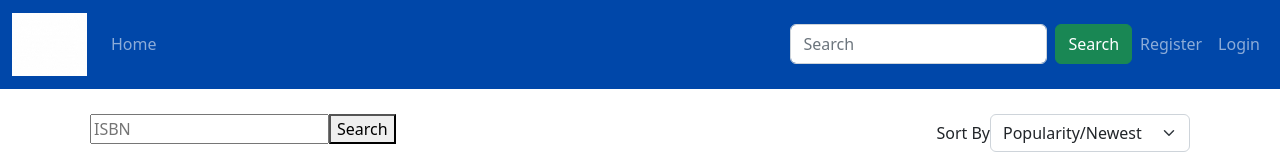
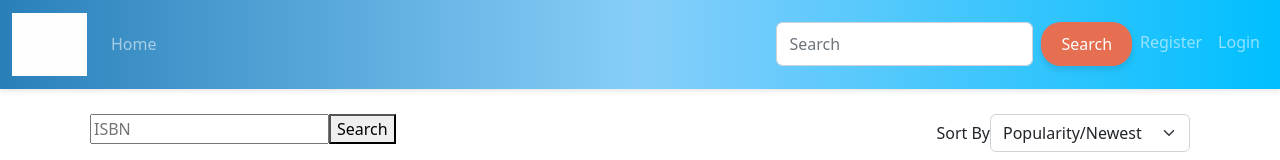
Before and after one commit to Purodhika/COMP313-003-Team-2-F23, a React (Create React App) app in the folder bookepedia-frontend-main/: page / in a window 1280 px wide. Shown: the top 160 px of the page. Built offline with nearby package versions, Linux system fonts and the light colour scheme; no server answers.

Commit message:
Updating the NavBar

```diff
--- a/bookepedia-frontend-main/src/components/NavBar.js
+++ b/bookepedia-frontend-main/src/components/NavBar.js
@@ -8,11 +8,9 @@ import { useNavigate } from "react-router-dom";
 
 import React from "react";
 import accountContext from "./userAccounts/accountContext";
-//import NavDropdown from "react-bootstrap/NavDropdown";
-
 import logo from "./media/bookepedia.gif";
 
-function NavBar(props) {
+function NavBar() {
   let navigate = useNavigate();
   const { loggedIn, setLoggedIn, userType, setUserType, setUserEmail } =
     React.useContext(accountContext);
@@ -29,7 +27,10 @@ function NavBar(props) {
       fixed="top"
       variant="dark"
       expand="lg"
-      style={{ background: "#0047a9" }}
+      style={{
+        background: "linear-gradient(to right, #2980B9, #87CEFA, #00BFFF)",
+        boxShadow: "0px 2px 5px rgba(0, 0, 0, 0.1)",
+      }}
     >
       <Container fluid>
         <Navbar.Brand>
@@ -39,6 +40,7 @@ function NavBar(props) {
               src={logo}
               width="75"
               className="d-inline-block align-top"
+              style={{ background: "#008000" }}
             />
           </LinkContainer>
         </Navbar.Brand>
@@ -51,18 +53,18 @@ function NavBar(props) {
             navbarScroll
           >
             <LinkContainer to="home">
-              <Nav.Link>Home</Nav.Link>
+              <Nav.Link style={{ transition: "color 0.3s" }}>Home</Nav.Link>
             </LinkContainer>
             {userType === "ADMIN" && loggedIn ? (
               <LinkContainer to="listings">
-                <Nav.Link>All Listings</Nav.Link>
+                <Nav.Link style={{ transition: "color 0.3s" }}>All Listings</Nav.Link>
               </LinkContainer>
             ) : (
               <div></div>
             )}
             {userType === "USER" && loggedIn ? (
               <LinkContainer to="listings">
-                <Nav.Link>Your Listings</Nav.Link>
+                <Nav.Link style={{ transition: "color 0.3s" }}>Your Listings</Nav.Link>
               </LinkContainer>
             ) : (
               <div></div>
@@ -70,13 +72,12 @@ function NavBar(props) {
 
             {userType === "USER" && loggedIn ? (
               <LinkContainer to="your-orders">
-                <Nav.Link>Your Orders</Nav.Link>
+                <Nav.Link style={{ transition: "color 0.3s" }}>Your Orders</Nav.Link>
               </LinkContainer>
             ) : (
               <div></div>
             )}
           </Nav>
-          {/*<Nav.Link href="#">Link</Nav.Link>*/}
 
           <Nav>
             <Form className="d-flex">
@@ -86,12 +87,28 @@ function NavBar(props) {
                 className="me-2"
                 aria-label="Search"
               />
-              <Button variant="success">Search</Button>
+              <Button
+                variant="success"
+                style={{
+                  background: "#E76F51",
+                  color: "#fff",
+                  padding: "10px 20px",
+                  border: "none",
+                  borderRadius: "20px", // Adjusted for round edges
+                  cursor: "pointer",
+                  boxShadow: "0px 4px 6px rgba(0, 0, 0, 0.1)",
+                  transition: "background 0.3s, transform 0.3s, box-shadow 0.3s",
+                }}
+                onMouseOver={(e) => (e.target.style.background = "#FFA726")}
+                onMouseOut={(e) => (e.target.style.background = "#E76F51")}
+              >
+                Search
+              </Button>
             </Form>
 
             {userType === "USER" && loggedIn ? (
               <LinkContainer to="upload">
-                <Nav.Link>Add Book +</Nav.Link>
+                <Nav.Link style={{ transition: "color 0.3s" }}>Add Book +</Nav.Link>
               </LinkContainer>
             ) : (
               <div></div>
@@ -99,7 +116,7 @@ function NavBar(props) {
 
             {userType === "ADMIN" ? (
               <LinkContainer to="/all-accounts">
-                <Nav.Link>Accounts</Nav.Link>
+                <Nav.Link style={{ transition: "color 0.3s" }}>Accounts</Nav.Link>
               </LinkContainer>
             ) : (
               <div></div>
@@ -107,19 +124,15 @@ function NavBar(props) {
 
             {userType === "DELIVERY" ? (
               <LinkContainer to="/order-list">
-                <Nav.Link>Orders</Nav.Link>
+                <Nav.Link style={{ transition: "color 0.3s" }}>Orders</Nav.Link>
               </LinkContainer>
             ) : (
               <div></div>
             )}
 
-            {/*
-              Adding conditional rendering depending if user is logged in
-            */}
-
             {loggedIn ? (
               <LinkContainer to="account-details">
-                <Nav.Link>My Account</Nav.Link>
+                <Nav.Link style={{ transition: "color 0.3s" }}>My Account</Nav.Link>
               </LinkContainer>
             ) : (
               <div></div>
@@ -129,15 +142,17 @@ function NavBar(props) {
               <div></div>
             ) : (
               <LinkContainer to="register">
-                <Nav.Link>Register</Nav.Link>
+                <Nav.Link style={{ transition: "color 0.3s" }}>Register</Nav.Link>
               </LinkContainer>
             )}
 
             {loggedIn ? (
-              <Nav.Link onClick={handleLogout}>Logout</Nav.Link>
+              <Nav.Link onClick={handleLogout} style={{ transition: "color 0.3s" }}>
+                Logout
+              </Nav.Link>
             ) : (
               <LinkContainer to="login">
-                <Nav.Link>Login</Nav.Link>
+                <Nav.Link style={{ transition: "color 0.3s" }}>Login</Nav.Link>
               </LinkContainer>
             )}
           </Nav>
```
